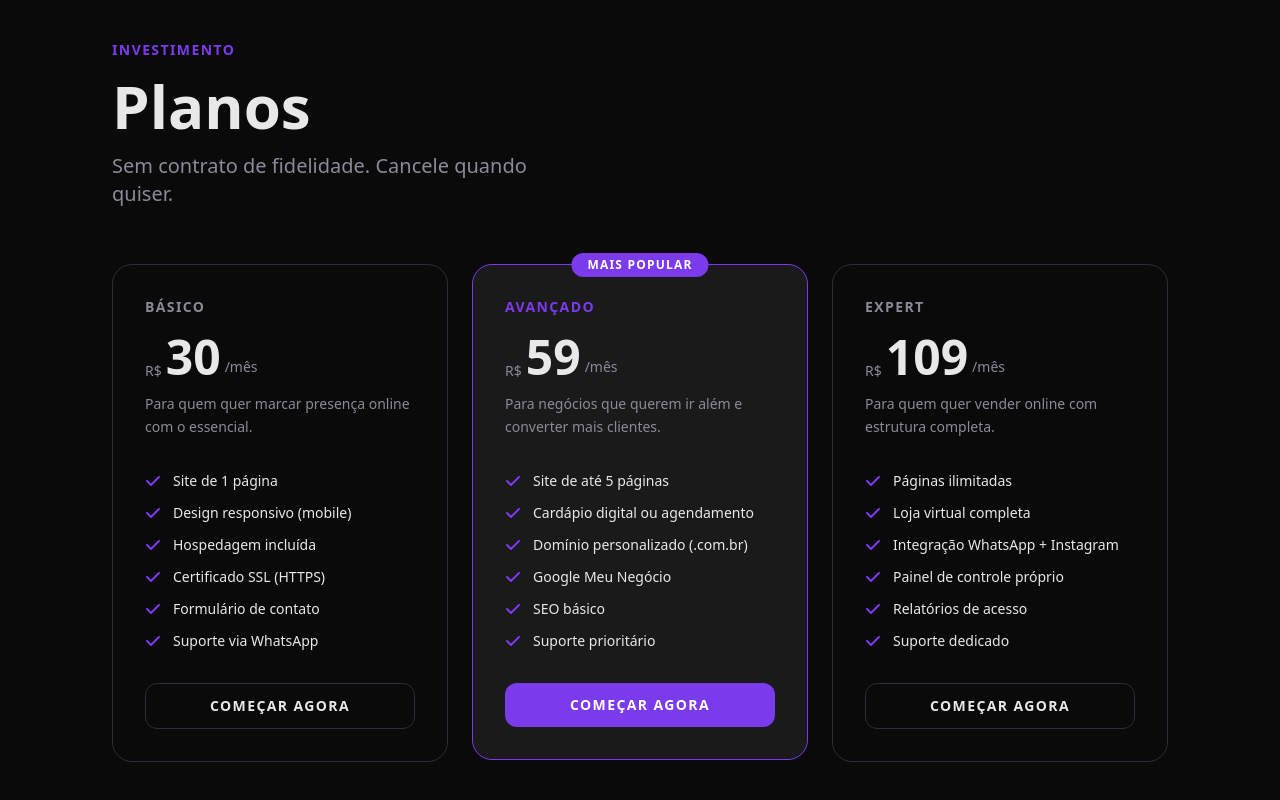
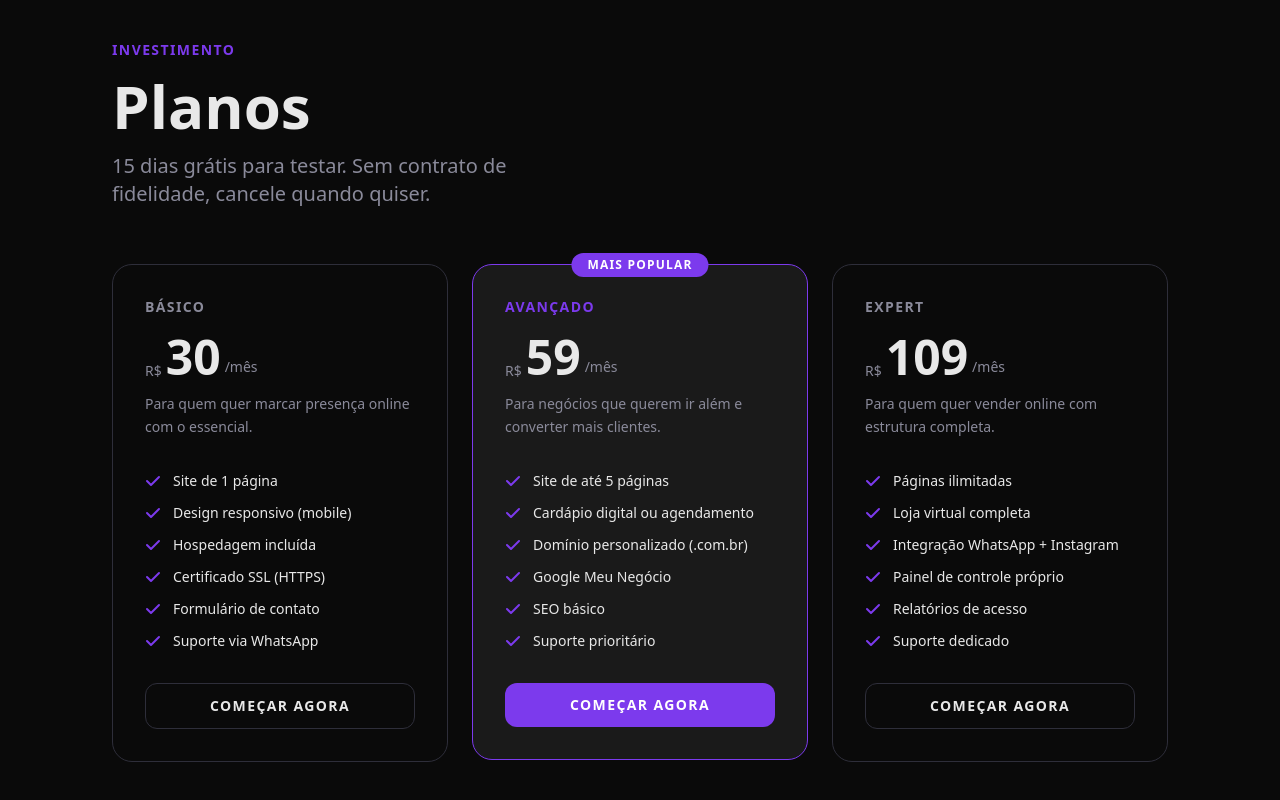
Before and after one commit to dayvsonmarques/webdev.recife.br, a Next.js app: page / in a window 1280 px wide. Shown: the part 2616-3416 px from the top of the page. Built offline with nearby package versions, Linux system fonts and the light colour scheme.

Commit message:
feat(pricing): mention 15-day free trial in section subtitle

```diff
--- a/components/Pricing.tsx
+++ b/components/Pricing.tsx
@@ -184,7 +184,7 @@ export function Pricing() {
           className="text-xl mb-14 max-w-md"
           style={{ color: 'var(--color-text-muted)' }}
         >
-          Sem contrato de fidelidade. Cancele quando quiser.
+          15 dias grátis para testar. Sem contrato de fidelidade, cancele quando quiser.
         </p>
 
         <div className="grid md:grid-cols-3 gap-6 items-start">
```
